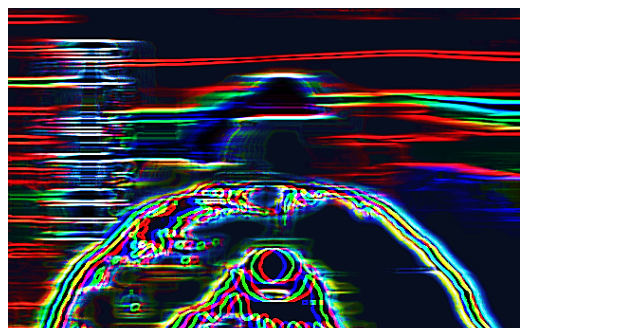
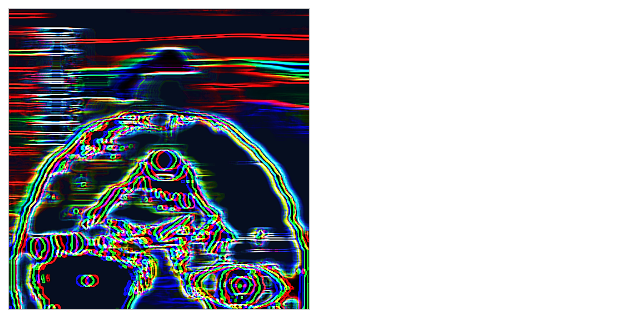
Before and after one commit to jfryhng812/jfryhng812.github.io, a plain HTML site: page index.html in a window 1280 px wide. Shown: the top 328 px of the page, without its empty margins (0-640 px from the left). Drawn offline with Linux system fonts and the light colour scheme.

Commit message:
main code

```diff
--- a/index.html
+++ b/index.html
@@ -4,8 +4,11 @@
     <img
       src="images/icon_inverted.png"
       alt="icon_inverted.png"
-      width="512"
-      height="512"
+      style="object-fit:cover;
+              object-position: buttom;
+             max-width: 100%;
+             height:300px;
+             border: solid 1px #CCC"
       title=＂寒晴小弟＂/>
     <font color="ff7700">
       <h1>
```
